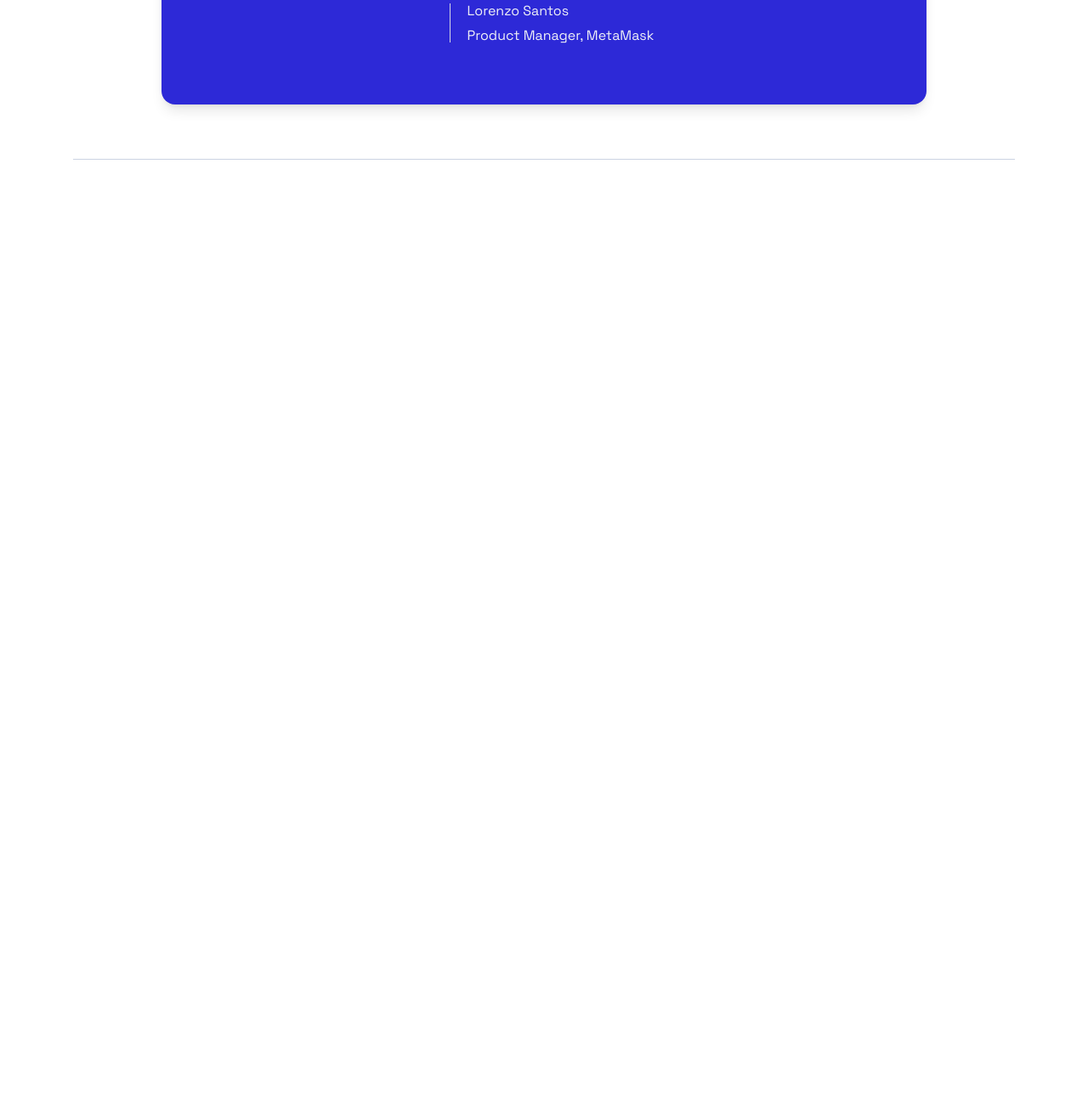
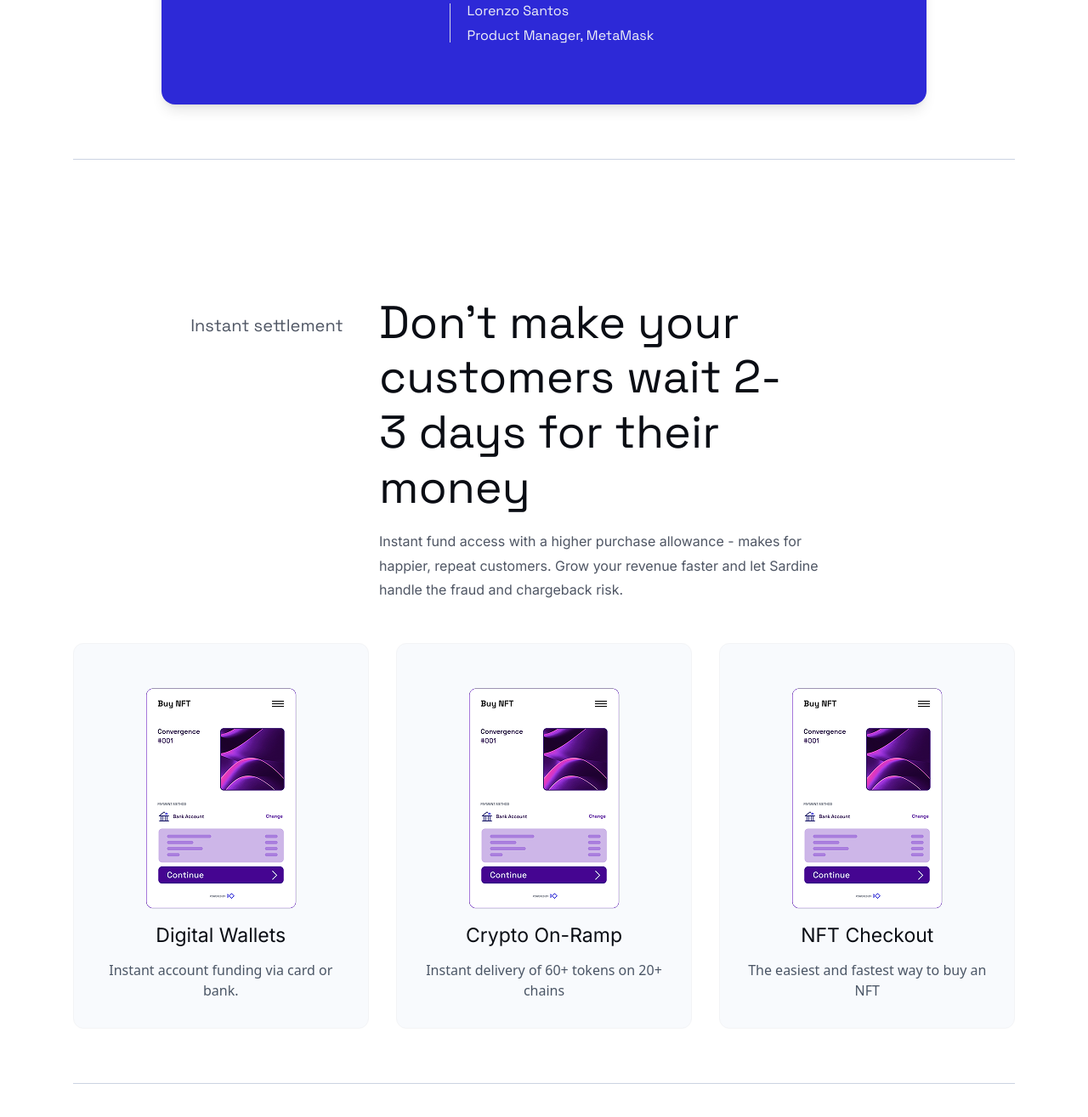
Before and after one commit to Azamat493/4-oy-12-dars-, a website: page index.html in a window 1280 px wide. Shown: the part 3870-5185 px from the top of the page at 85% size. Before the commit the page ends 4138 px from the top, so only its background shows below. Drawn offline with Linux system fonts and the light colour scheme.

Commit message:
Описание изменений

```diff
--- a/index.html
+++ b/index.html
@@ -518,7 +518,7 @@
             class="bg-[#2d29d7] max-w-[900px] w-full h-auto lg:h-[516px] mx-auto rounded-2xl p-[32px_20px_32px_20px] sm:p-[32px_32px_32px_50px] shadow-lg"
           >
             <div
-              class="flex flex-col sm:flex-row items-center justify-center gap-6 sm:gap-10 h-auto"
+              class="flex flex-col md:flex-row items-center justify-center gap-6 sm:gap-10 h-auto"
             >
               <div>
                 <img
@@ -528,7 +528,7 @@
                 />
               </div>
               <div
-                class="flex flex-col justify-center flex-1 text-left px-2 sm:px-0"
+                class="flex flex-col md:items-start items-center justify-center flex-1 px-2 sm:px-0"
               >
                 <svg
                   width="48"
@@ -573,6 +573,79 @@
           <div class="mt-16 border-t border-[#cbd3e2]"></div>
         </div>
       </section>
+      <section class="py-20 px-6 bg-white">
+        <div class="max-w-[1550px] w-[90%] mx-auto">
+          <div
+            class="mb-12 flex flex-col sm:flex-row items-start justify-center gap-6 sm:gap-0"
+          >
+            <p
+              class="font-normal text-xs sm:text-sm md:text-base lg:text-lg xl:text-xl leading-[150%] text-[#4f5664] font-second-family mt-2 sm:mt-5 w-full sm:w-[20%] text-center sm:text-left"
+            >
+              Instant settlement
+            </p>
+            <div
+              class="flex flex-col items-center sm:items-start w-full sm:w-[55%]"
+            >
+              <h2
+                class="font-normal w-full sm:w-[80%] text-lg sm:text-xl md:text-2xl lg:text-3xl xl:text-[54px] leading-[120%] text-[#0a0d14] font-second-family text-center sm:text-left"
+              >
+                Don’t make your customers wait 2-3 days for their money
+              </h2>
+              <p
+                class="font-normal w-full sm:w-[90%] text-xs sm:text-sm md:text-base mt-2 sm:mt-3 md:mt-4 leading-[180%] text-[#4f5664] font-family text-center sm:text-left"
+              >
+                Instant fund access with a higher purchase allowance - makes for
+                happier, repeat customers. Grow your revenue faster and let
+                Sardine handle the fraud and chargeback risk.
+              </p>
+            </div>
+          </div>
+          <div
+            class="grid grid-cols-1 sm:grid-cols-2 lg:grid-cols-3 gap-6 sm:gap-8"
+          >
+            <div
+              class="bg-[#f8fafd] rounded-xl flex flex-col items-center p-6 sm:p-8 border border-gray-100 hover:shadow-md transition group"
+            >
+              <img src="./images/IMAGE (2).png" alt="" class="" />
+              <h3
+                class="font-normal text-lg sm:text-[23px] leading-[104%] text-center text-[#0a0d14] font-family mb-3 sm:mb-4"
+              >
+                Digital Wallets
+              </h3>
+              <p class="text-gray-600 text-sm sm:text-base text-center">
+                Instant account funding via card or bank.
+              </p>
+            </div>
+            <div
+              class="bg-[#f8fafd] rounded-xl flex flex-col items-center p-6 sm:p-8 border border-gray-100 hover:shadow-md transition group"
+            >
+              <img src="./images/IMAGE (2).png" alt="" class="" />
+              <h3
+                class="font-normal text-lg sm:text-[23px] leading-[104%] text-center text-[#0a0d14] font-family mb-3 sm:mb-4"
+              >
+                Crypto On-Ramp
+              </h3>
+              <p class="text-gray-600 text-sm sm:text-base text-center">
+                Instant delivery of 60+ tokens on 20+ chains
+              </p>
+            </div>
+            <div
+              class="bg-[#f8fafd] rounded-xl flex flex-col items-center p-6 sm:p-8 border border-gray-100 hover:shadow-md transition group"
+            >
+              <img src="./images/IMAGE (2).png" alt="" class="" />
+              <h3
+                class="font-normal text-lg sm:text-[23px] leading-[104%] text-center text-[#0a0d14] font-family mb-3 sm:mb-4"
+              >
+                NFT Checkout
+              </h3>
+              <p class="text-gray-600 text-sm sm:text-base text-center">
+                The easiest and fastest way to buy an NFT
+              </p>
+            </div>
+          </div>
+          <div class="mt-16 border-t border-[#cbd3e2]"></div>
+        </div>
+      </section>
     </main>
     <script src="./main.js"></script>
   </body>
```
Also changed, not shown: images/IMAGE (2).png (added), src/output.css.
